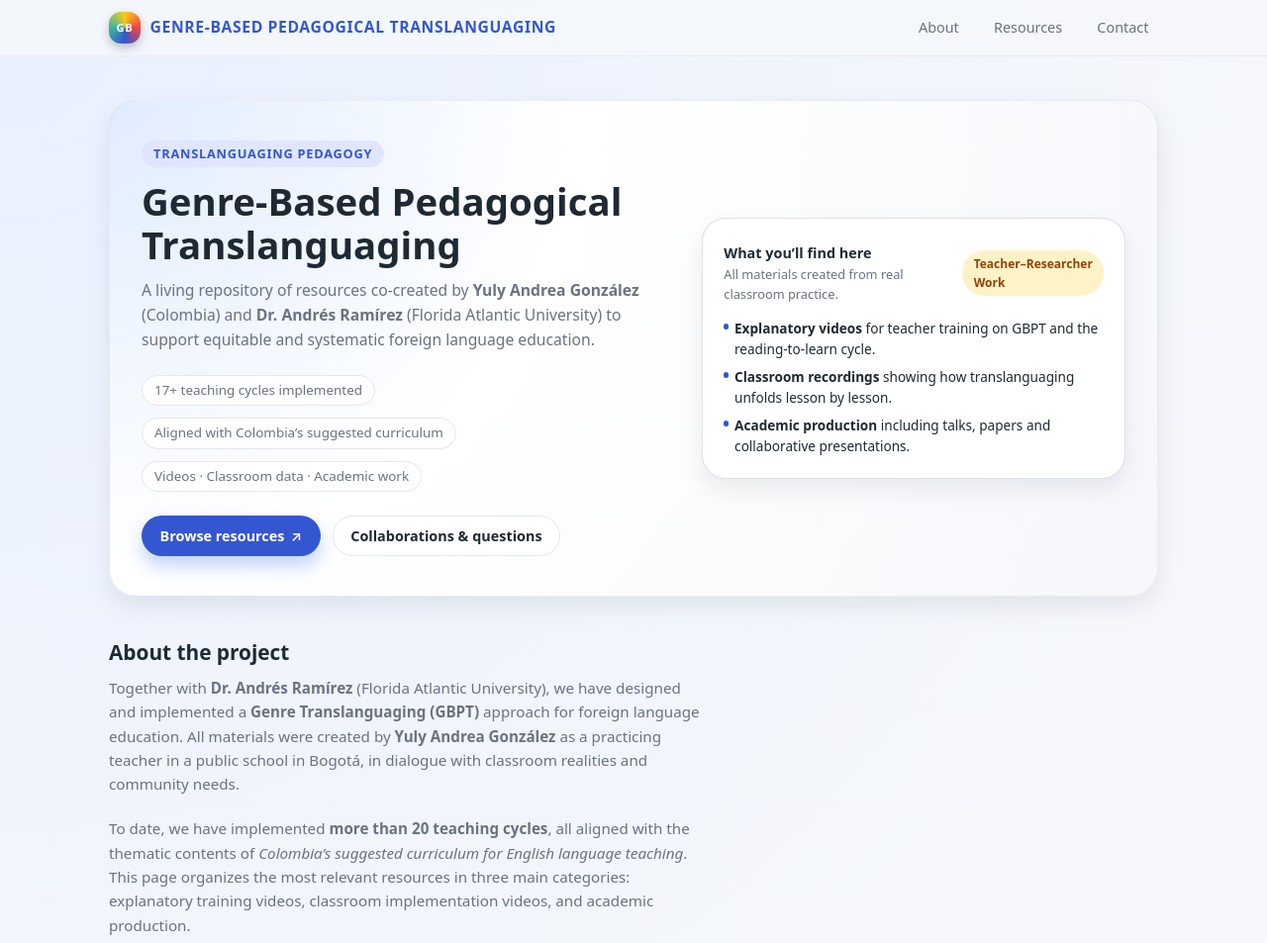
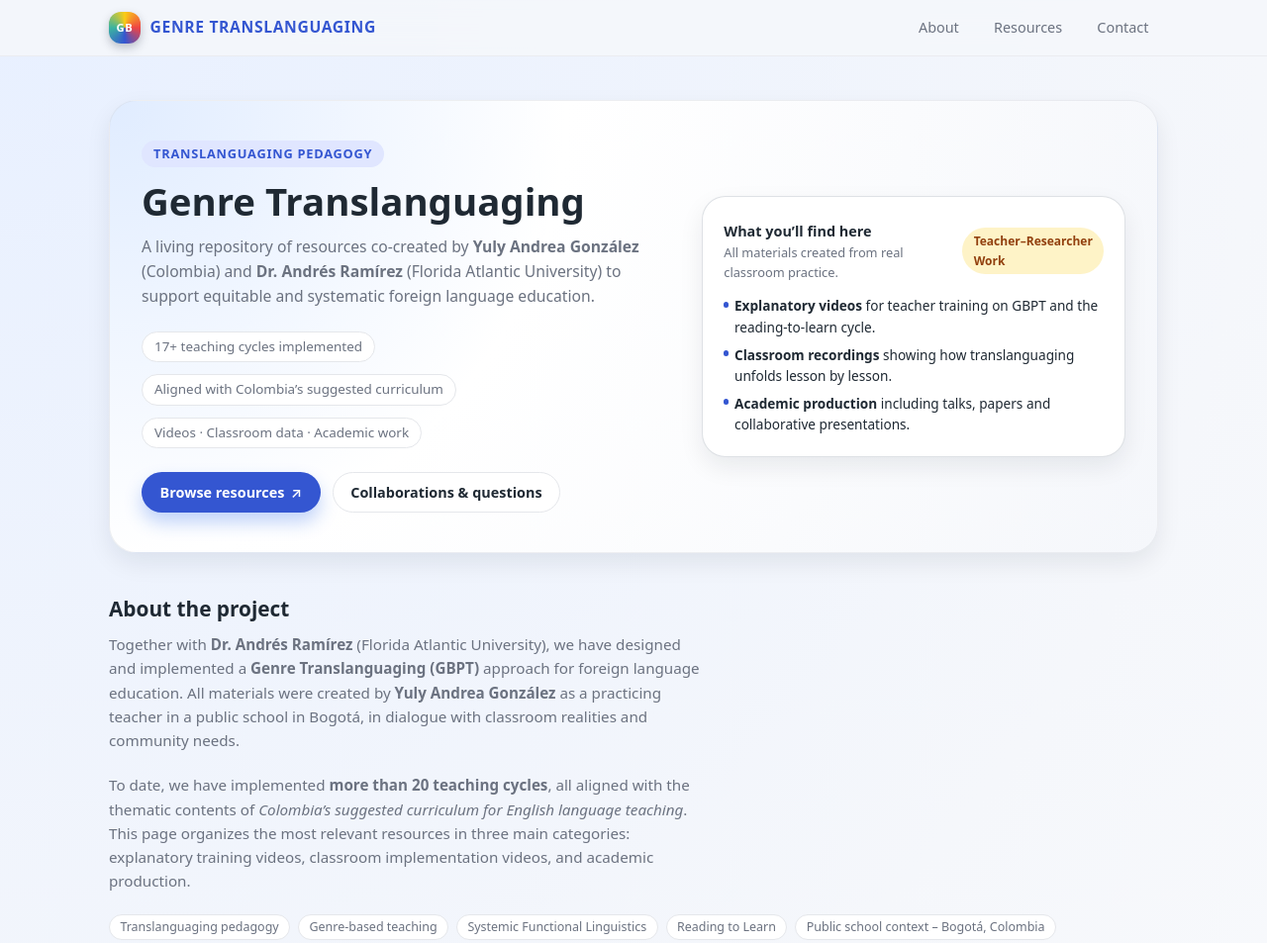
Before and after one commit to genretranslanguaging/genretranslanguaging, a plain HTML site: page index.html in a window 1280 px wide. Shown: the top 953 px of the page at 99% size. Drawn offline with Linux system fonts and the light colour scheme.

Commit message:
Update index.html

```diff
--- a/index.html
+++ b/index.html
@@ -7,7 +7,7 @@
   <meta name="viewport" content="width=device-width, initial-scale=1.0" />
   <meta
     name="description"
-    content="Repository of resources on Genre-Based Pedagogical Translanguaging by Yuly Andrea González and Dr. Andrés Ramírez."
+    content="Repository of resources on Genre Translanguaging by Andrés Ramírez & Yuly Andrea González."
   />
   <style>
     :root {
@@ -445,7 +445,7 @@
     <nav class="nav">
       <div class="brand">
         <div class="brand-logo">GB</div>
-        <span>Genre-Based Pedagogical Translanguaging</span>
+        <span>Genre Translanguaging</span>
       </div>
       <div class="nav-links">
         <a href="#about">About</a>
@@ -462,7 +462,7 @@
         <div class="hero-tag">
           <span>Translanguaging Pedagogy</span>
         </div>
-        <h1>Genre-Based Pedagogical Translanguaging</h1>
+        <h1>Genre Translanguaging</h1>
         <p class="hero-subtitle">
           A living repository of resources co-created by
           <strong>Yuly Andrea González</strong> (Colombia) and
@@ -773,7 +773,7 @@
 
   <footer>
     <div class="footer-inner">
-      <span>© <span id="year"></span> Genre-Based Pedagogical Translanguaging.</span>
+      <span>© <span id="year"></span> Genre Translanguaging.</span>
       <span>Designed from classroom practice · Bogotá, Colombia &amp; Boca Raton, USA.</span>
     </div>
   </footer>
```
